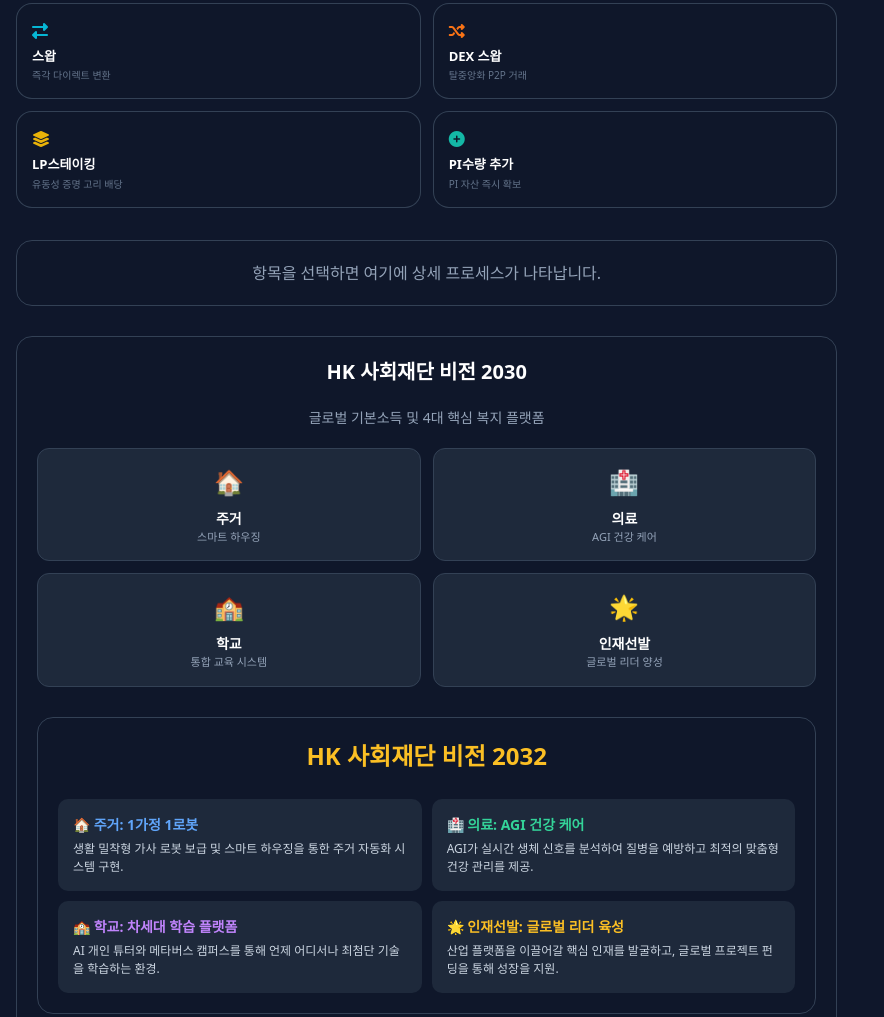
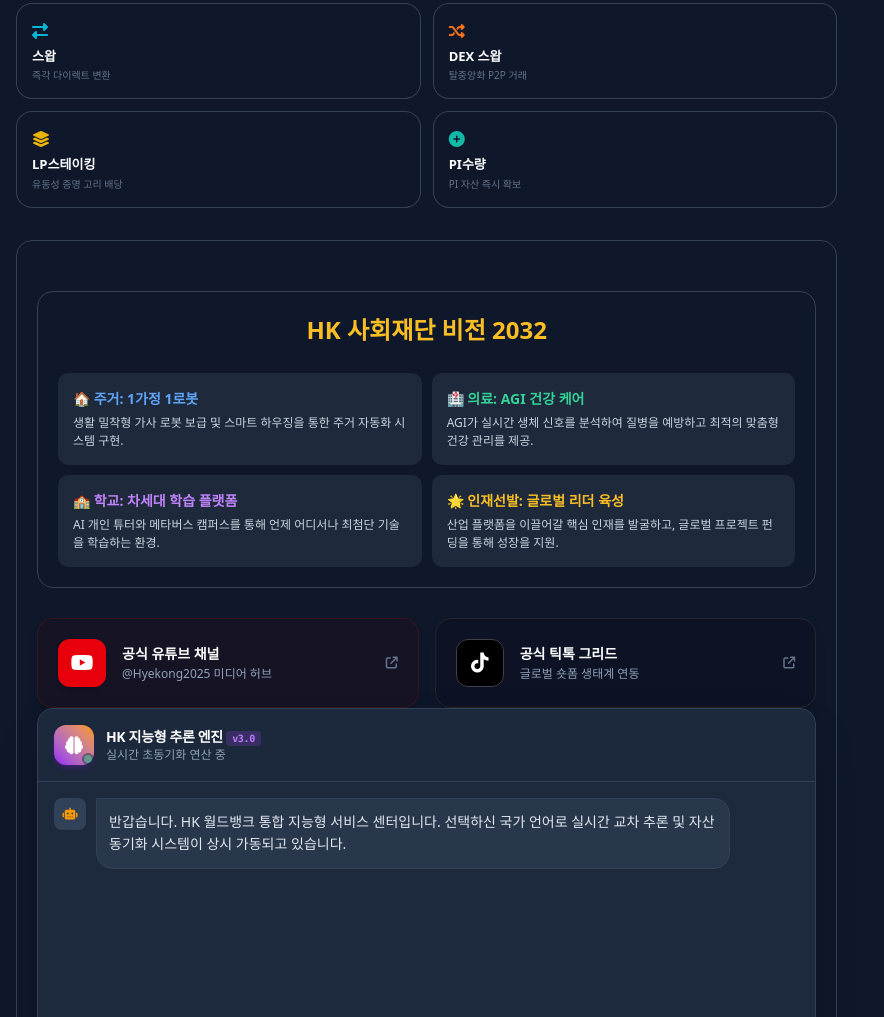
Before and after one commit to ljw2358/HK-WORLDBANK, a website: page index.html in a window 1280 px wide. Shown: the part 1303-2320 px from the top of the page, without its empty margins (0-884 px from the left). Drawn offline with nearby package versions, Linux system fonts and the light colour scheme.

Commit message:
Update index.html

```diff
--- a/index.html
+++ b/index.html
@@ -316,40 +316,13 @@ document.addEventListener('DOMContentLoaded', function() {
 
   <div class="hk-box" onclick="executeProcess('PI수량 추가')">
     <i class="fa-solid fa-plus-circle" style="color:#14b8a6; font-size:16px; margin-bottom:8px;"></i>
-    <h4 style="color:#fff; font-weight:700; font-size:13px; margin:0 0 2px 0;">PI수량 추가</h4>
+    <h4 style="color:#fff; font-weight:700; font-size:13px; margin:0 0 2px 0;">PI수량 </h4>
     <p style="color:#64748b; font-size:10px; margin:0;">PI 자산 즉시 확보</p>
   </div>
 
 </div>
 <div id="process-area" style="margin: 20px 0; padding: 20px; background: #0f172a; border-radius: 16px; border: 1px solid #334155; color: #ffffff;">
-    <p style="text-align: center; color: #94a3b8;">항목을 선택하면 여기에 상세 프로세스가 나타납니다.</p>
-</div>
-            <section id="hk-foundation-2035" style="margin: 30px 0; padding: 20px; background: #0f172a; border-radius: 16px; border: 1px solid #334155;">
-    <h2 style="color: #ffffff; font-size: 20px; font-weight: bold; text-align: center; margin-bottom: 20px;">HK 사회재단 비전 2030</h2>
-    <p style="color: #94a3b8; text-align: center; font-size: 14px; margin-bottom: 20px;">글로벌 기본소득 및 4대 핵심 복지 플랫폼</p>
 
-    <div style="display: grid; grid-template-columns: repeat(2, 1fr); gap: 12px;">
-        <div style="background: #1e293b; padding: 15px; border-radius: 12px; text-align: center; border: 1px solid #334155;">
-            <div style="font-size: 24px; margin-bottom: 8px;">🏠</div>
-            <h3 style="color: #fff; font-size: 14px; font-weight: bold;">주거</h3>
-            <p style="color: #94a3b8; font-size: 11px;">스마트 하우징</p>
-        </div>
-        <div style="background: #1e293b; padding: 15px; border-radius: 12px; text-align: center; border: 1px solid #334155;">
-            <div style="font-size: 24px; margin-bottom: 8px;">🏥</div>
-            <h3 style="color: #fff; font-size: 14px; font-weight: bold;">의료</h3>
-            <p style="color: #94a3b8; font-size: 11px;">AGI 건강 케어</p>
-        </div>
-        <div style="background: #1e293b; padding: 15px; border-radius: 12px; text-align: center; border: 1px solid #334155;">
-            <div style="font-size: 24px; margin-bottom: 8px;">🏫</div>
-            <h3 style="color: #fff; font-size: 14px; font-weight: bold;">학교</h3>
-            <p style="color: #94a3b8; font-size: 11px;">통합 교육 시스템</p>
-        </div>
-        <div style="background: #1e293b; padding: 15px; border-radius: 12px; text-align: center; border: 1px solid #334155;">
-            <div style="font-size: 24px; margin-bottom: 8px;">🌟</div>
-            <h3 style="color: #fff; font-size: 14px; font-weight: bold;">인재선발</h3>
-            <p style="color: #94a3b8; font-size: 11px;">글로벌 리더 양성</p>
-        </div>
-    </div>
 <section style="margin: 30px 0; padding: 20px; background: #0f172a; border-radius: 16px; color: #ffffff; border: 1px solid #334155;">
 
     <h2 style="text-align: center; font-size: 24px; font-weight: bold; margin-bottom: 25px; color: #fbbf24;">HK 사회재단 비전 2032</h2>
```
